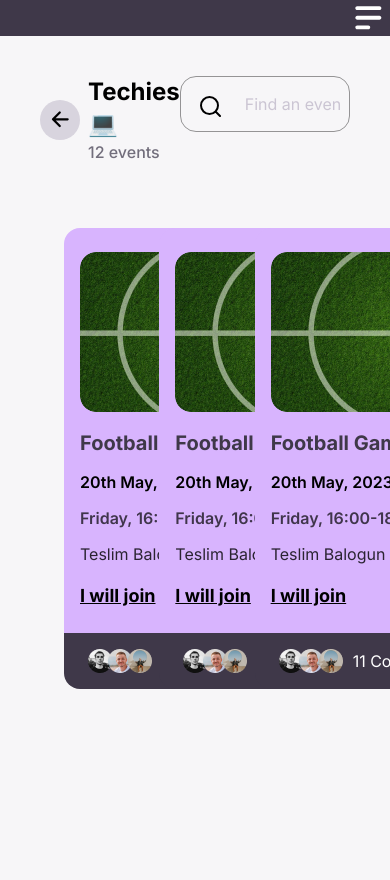
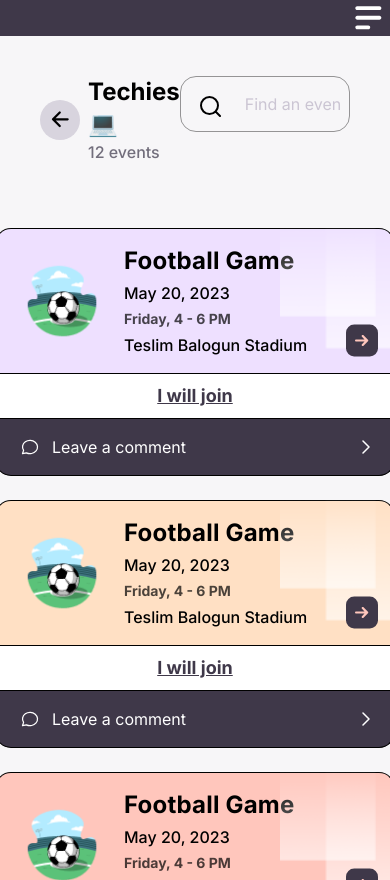
Before and after one commit to codeReaper0/event-webapp2, a Next.js app: page /people-details in a window 390 px wide. Built offline with nearby package versions, Linux system fonts and the light colour scheme.

Commit message:
Eve 11/feat/event card (#36)
* create Event Card component

* add EventCard component to the people-details      page UI

* make the eventCard responsive

```diff
--- a/components/eventCard.tsx
+++ b/components/eventCard.tsx
@@ -1,18 +1,15 @@
 import { ArrowButtonIcon } from "@/public/assets/icon/arrowButtonIcon";
 import { RightArrowIcon } from "@/public/assets/icon/rightArrowIcon";
 import Image from "next/image";
+import rectangles from "assets/images/rectangles.png";
+import FootballImage from "assets/images/football.png";
+import PitchImage from "assets/techiesgroup/pitch.png";
+import PeopleImage from "assets/techiesgroup/people.png";
+import { CommentIcon } from "@/public/assets/icon/commentIcon";
 
-type Props = {
-  image: string;
-  eventName: string;
-  eventTime: string;
-  eventzDate: string;
-  eventLocation: string;
-};
-
-export default function EventCard(props: Props) {
+export default function EventCard() {
   const colors = [
-    "bg-brand-gray-200",
+    "bg-brand-purple-300",
     "bg-brand-blue-300",
     "bg-brand-pink-500",
     "bg-brand-pink-400",
@@ -21,64 +18,88 @@ export default function EventCard(props: Props) {
   const bgColor = colors[randomColor];
 
   return (
-    <div className="w-full max-w-[280px] md:max-w-[280px] font-sans overflow-hidden">
+    <div className="w-full min-w-[400px] md:min-w-[320px] min-[980px]:min-w-0 min-[1230px]:max-w-[300px] font-sans overflow-hidden">
       <div
-        className={`${bgColor} px-4 py-6 rounded-t-2xl text-base space-y-3 border md:border-none`}
+        className={`${bgColor} px-4 py-4 md:pt-6 md:pb-3 rounded-t-2xl text-base border border-b-0 border-black md:border-none`}
       >
-        <div className="h-[140px] relative z-10">
+        <div className="gap-3 flex items-center md:items-start md:flex-col">
+          <div className="w-[100px] h-[100px] md:w-full md:h-[140px] relative z-10">
             <Image
-            src={props.image}
-            alt={props.eventName}
+              src={FootballImage}
+              alt="Football"
               width={270}
               height={160}
-            className="object-cover w-full h-full rounded-2xl"
+              className="md:hidden object-cover w-full h-full rounded-full md:rounded-2xl"
+            />
+            <Image
+              src={PitchImage}
+              alt="Football Pitch"
+              width={270}
+              height={160}
+              className="hidden md:block object-cover w-full h-full rounded-full md:rounded-2xl"
             />
           </div>
-        <div className="relative flex justify-between">
+          <div className="relative flex justify-between max-md:flex-1 w-full">
             <div className="space-y-1">
-            <div className="font-bold text-xl tracking-[0.2px] text-primary">
-              {props.eventName}
+              <div className="font-bold font-sans md:font-monserrat text-2xl md:text-xl tracking-[0.2px] md:text-primary">
+                Football Game
               </div>
-            <div className="font-medium">{props.eventzDate}</div>
-            <div className="font-medium opacity-70">{props.eventTime}</div>
-            <div className="font-normal opacity-80">{props.eventLocation}</div>
+              <div className="font-medium md:hidden">May 20, 2023</div>
+              <div className="font-medium hidden md:block">20th May, 2023</div>
+              <div className="font-bold text-sm md:text-base md:font-medium opacity-70 md:hidden">
+                Friday, 4 - 6 PM
               </div>
-          <div className="flex items-center">
-            <button className="relative z-10">
+              <div className="font-medium md:opacity-70 hidden md:block">
+                Friday, 16:00-18:00
+              </div>
+              <div className="font-medium md:font-normal md:opacity-80">
+                Teslim Balogun Stadium
+              </div>
+            </div>
+            <div className="flex items-end md:items-center">
+              <button className="relative z-10 hover:scale-90 transition-all duration-200">
                 <ArrowButtonIcon />
               </button>
             </div>
-          <div className="absolute -right-6 -top-14">
+            <div className="absolute bottom-2 -right-3 md:bottom- md:-right-6 md:-top-16">
               <Image
-              src="/assets/images/rectangles.png"
+                src={rectangles}
                 alt="rectangles"
                 width={100}
                 height={100}
+                className="max-md:w-[110px]"
               />
             </div>
           </div>
-        <div>
-          <a href="#" className="underline text-primary font-bold text-lg">
+        </div>
+      </div>
+      <div
+        className={` ${bgColor} max-md:text-center max-md:bg-white px-4 py-2 md:pb-6 border border-black md:border-none`}
+      >
+        <a
+          href="#"
+          className="underline text-primary font-bold text-lg font-monserrat"
+        >
           I will join
         </a>
       </div>
-      </div>
       <a
         href="#"
-        className="rounded-b-2xl bg-primary p-4 pr-6 text-white text-sm flex items-center justify-between hover:bg-primary/80 transition-colors ease-in-out duration-150"
+        className="rounded-b-2xl bg-primary p-4 px-6 text-white text-base md:text-sm flex items-center justify-between hover:bg-primary/80 transition-colors ease-in-out duration-150  border border-black md:border-none border-t-0 md:pl-4"
       >
-        <div className="flex items-center gap-3">
+        <div className="md:hidden flex items-center gap-3">
+          <CommentIcon />
+          <span>Leave a comment</span>
+        </div>
+        <div className="hidden md:flex items-center gap-3">
           <div className="flex">
-            {[...Array(3)].map((item, index) => (
             <Image
-                key={index}
-                width={24}
+              width={66}
               height={24}
-                src="/assets/images/avatar.png"
-                alt="avatar"
+              src={PeopleImage}
+              alt="avatars"
               className="rounded-full"
             />
-            ))}
           </div>
           <span>11 Comments</span>
         </div>
--- a/pages/people-details.tsx
+++ b/pages/people-details.tsx
@@ -1,3 +1,4 @@
+import EventCard from "@/components/eventCard";
 import MainLayout from "@/components/layout/mainLayout";
 import MyPeopleCardDetails from "@/components/myPeopleDetailsCard";
 import PeopleHeader from "@/components/peopleHeader";
@@ -6,10 +7,10 @@ export default function PeopleDetails() {
   return (
     <MainLayout>
       <PeopleHeader />
-      <div className=" w-full p-6 grid grid-cols-3 gap-6">
-        <MyPeopleCardDetails />
-        <MyPeopleCardDetails />
-        <MyPeopleCardDetails />
+      <div className=" w-full p-6 grid gap-6 justify-center min-[980px]:justify-start min-[980px]:grid-cols-2 min-[1230px]:grid-cols-3">
+        <EventCard />
+        <EventCard />
+        <EventCard />
       </div>
     </MainLayout>
   );
--- /dev/null
+++ b/public/assets/icon/commentIcon.tsx
@@ -0,0 +1,26 @@
+export const CommentIcon = () => {
+  return (
+    <svg
+      xmlns="http://www.w3.org/2000/svg"
+      width="20"
+      height="20"
+      viewBox="0 0 20 20"
+      fill="none"
+    >
+      <g clip-path="url(#clip0_4_2465)">
+        <path
+          d="M2.5 16.6668L3.58333 13.4168C2.64704 12.032 2.30833 10.3922 2.63018 8.80207C2.95204 7.21197 3.91255 5.77987 5.33314 4.77204C6.75373 3.76421 8.53772 3.24923 10.3534 3.32285C12.1691 3.39647 13.8929 4.05368 15.2044 5.17228C16.5159 6.29089 17.3257 7.79477 17.4834 9.4043C17.6411 11.0138 17.1358 12.6195 16.0616 13.9228C14.9873 15.226 13.4172 16.1382 11.6432 16.4896C9.86911 16.8411 8.01184 16.6079 6.41667 15.8335L2.5 16.6668Z"
+          stroke="white"
+          stroke-width="1.25"
+          stroke-linecap="round"
+          stroke-linejoin="round"
+        />
+      </g>
+      <defs>
+        <clipPath id="clip0_4_2465">
+          <rect width="20" height="20" fill="white" />
+        </clipPath>
+      </defs>
+    </svg>
+  );
+};
```
Also changed, not shown: public/assets/images/football.png (added). Lines whose indentation alone changed are shown as unchanged.
